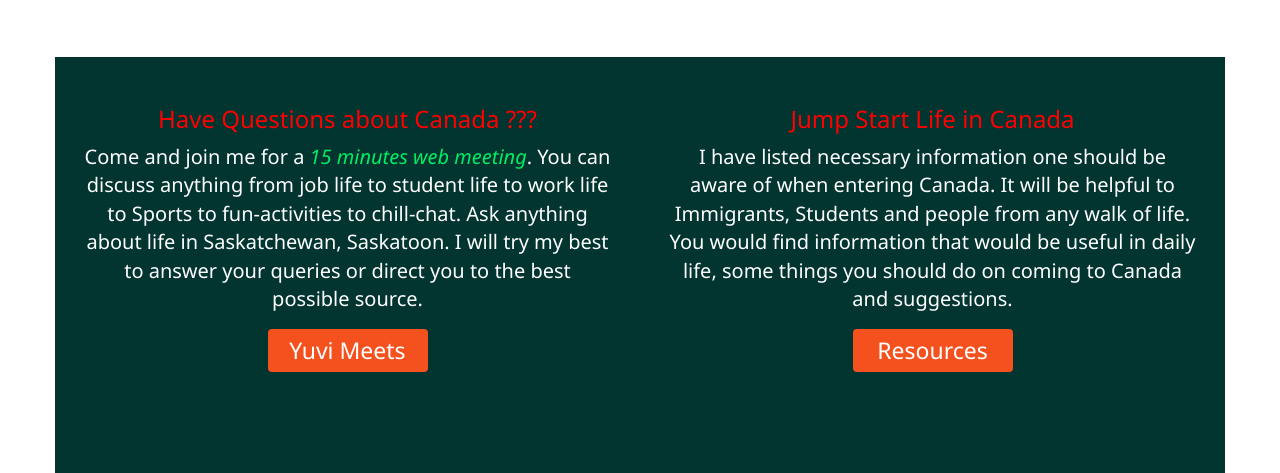
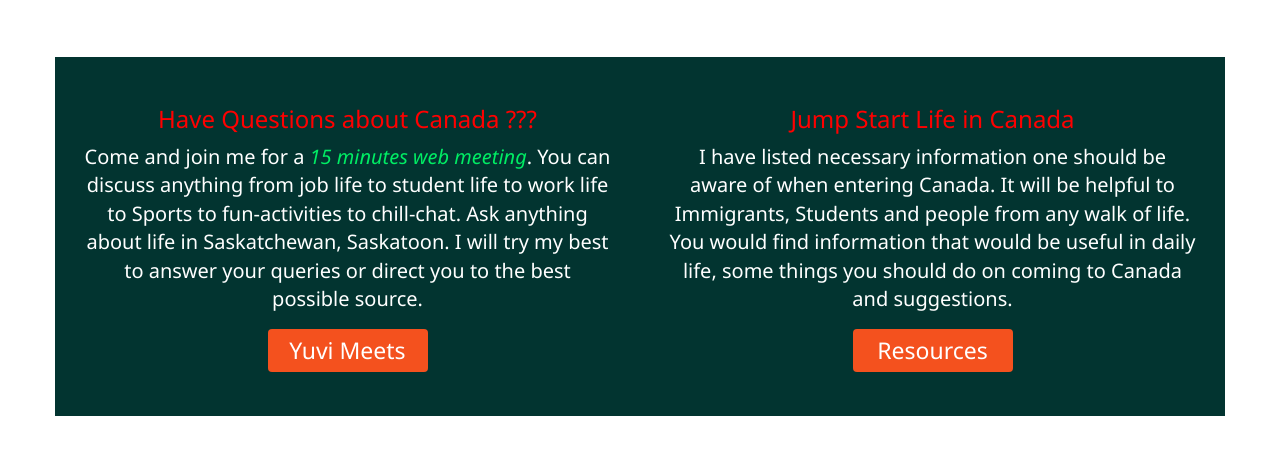
Before and after one commit to Korotana/MyWeb, a website built with Parcel: page index.html in a window 1280 px wide. Shown: the part 1945-2418 px from the top of the page. Built offline with nearby package versions, Linux system fonts and the light colour scheme.

Commit message:
Update index.html

```diff
--- a/index.html
+++ b/index.html
@@ -151,7 +151,7 @@
 
 <div class="container">
   <div class="row">
-    <div class="col-md-6" style="background: #023430; color: white">
+    <div class="col-md-6 about" style="background: #023430; color: white">
       <div class="about-me-text">
         <h3 style="color: #ff0000 ">Have Questions about Canada ???</h3>
         <p>Come and join me for a <em style="color: #00ed64">15 minutes web meeting</em>. You can discuss anything
@@ -160,7 +160,7 @@
         <p> <a href="yuvi-meets.html"><button class="button" ><span>Yuvi Meets</span></button></a></p>
       </div>
     </div>
-    <div class="col-md-6" style="background: #023430; color: white">
+    <div class="col-md-6 about" style="background: #023430; color: white">
         <div class="about-me-text">
         <h3 style="color: #ff0000 ">Jump Start Life in Canada</h3>
         <p>I have listed necessary information one should be aware of when entering Canada. It will be helpful to Immigrants, Students and
```
